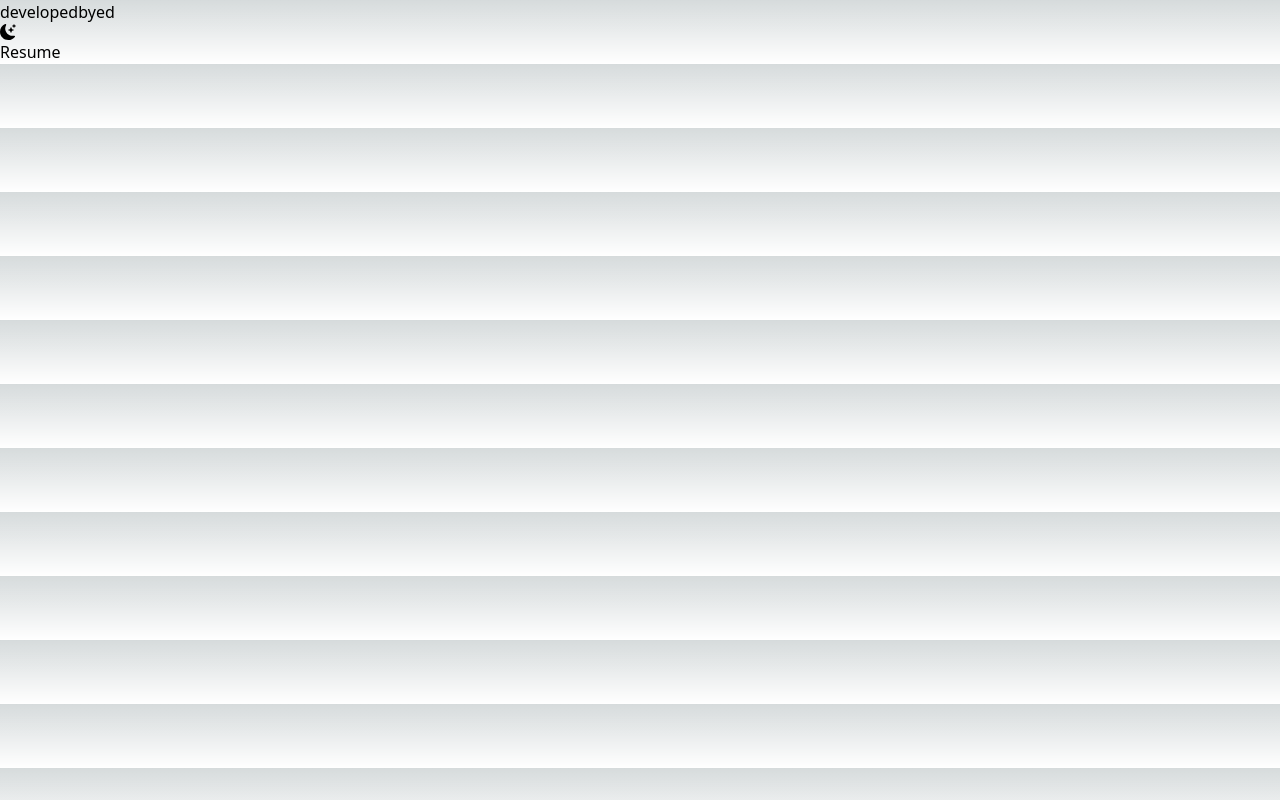
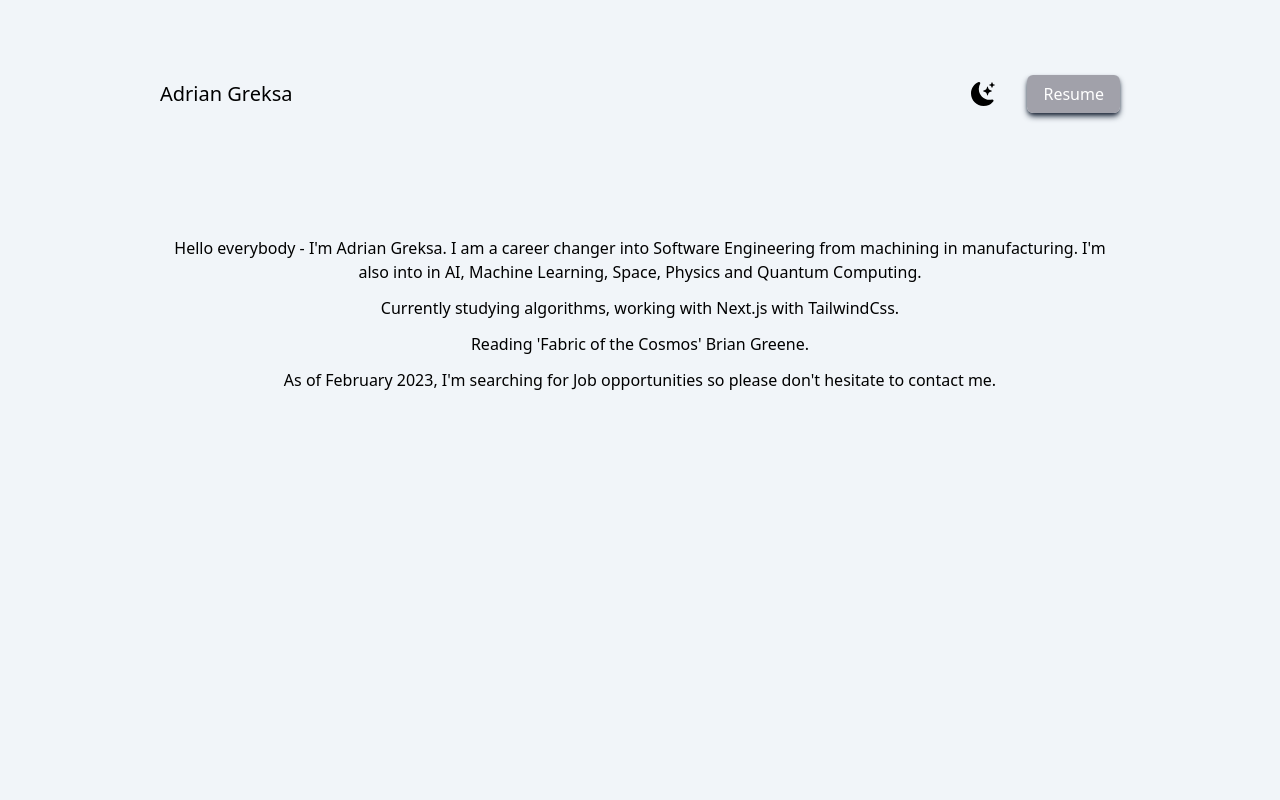
Before and after one commit to ajunx8/v2-portfolio, a Next.js app: page / in a window 1280 px wide. Built offline with nearby package versions, Linux system fonts and the light colour scheme.

Commit message:
added some text, played with flexbox

```diff
--- a/pages/index.js
+++ b/pages/index.js
@@ -13,10 +13,11 @@ export default function Home() {
         <meta name="viewport" content="width=device-width, initial-scale=1" />
         <link rel="icon" href="/favicon.ico" />
       </Head>
-      <main>
-        <section>
+      <main className="bg-slate-100 px-10 md:px-20 lg:px-40">
+        {/* Nav and Banner */}
+        <section className="min-h-screen">
           <nav className="py-10 mb-12 flex justify-between">
-            <h1 className="text-xl font-burtons">developedbyed</h1>
+            <h1 className="text-xl font-burtons py-10">Adrian Greksa</h1>
             <ul className="flex items-center">
               <li>
                 <BsFillMoonStarsFill
@@ -26,7 +27,7 @@ export default function Home() {
               </li>
               <li>
                 <a
-                  className="bg-gradient-to-r from-cyan-500 to-teal-500 text-white px-4 py-2 rounded-md ml-8"
+                  className="bg-zinc-400 text-white px-4 py-2 rounded-md ml-8 shadow-slate-800 shadow-md hover:bg-amber-500"
                   href="#"
                 >
                   Resume
@@ -34,6 +35,25 @@ export default function Home() {
               </li>
             </ul>
           </nav>
+          <div className="flex flex-col space-y-3 text-center">
+            <p >
+              Hello everybody - I'm Adrian Greksa. I am a career changer into Software Engineering from machining in manufacturing. I'm also into in AI, Machine Learning, Space, Physics and Quantum Computing.
+            </p>
+            <p>
+              Currently studying algorithms, working with Next.js with TailwindCss.
+            </p>
+            <p>
+              Reading 'Fabric of the Cosmos' Brian Greene.
+            </p>
+            <p>
+              As of February 2023, I'm searching for Job opportunities so please don't hesitate to contact me.
+            </p>
+          </div>
+        </section>
+
+        {/* Projects */}
+        <section>
+
         </section>
       </main>
     </>
--- a/styles/globals.css
+++ b/styles/globals.css
@@ -1,81 +1,6 @@
 @tailwind base;
 @tailwind components;
 @tailwind utilities;
-
-:root {
-  --max-width: 1100px;
-  --border-radius: 12px;
-  --font-mono: ui-monospace, Menlo, Monaco, 'Cascadia Mono', 'Segoe UI Mono',
-    'Roboto Mono', 'Oxygen Mono', 'Ubuntu Monospace', 'Source Code Pro',
-    'Fira Mono', 'Droid Sans Mono', 'Courier New', monospace;
-
-  --foreground-rgb: 0, 0, 0;
-  --background-start-rgb: 214, 219, 220;
-  --background-end-rgb: 255, 255, 255;
-
-  --primary-glow: conic-gradient(
-    from 180deg at 50% 50%,
-    #16abff33 0deg,
-    #0885ff33 55deg,
-    #54d6ff33 120deg,
-    #0071ff33 160deg,
-    transparent 360deg
-  );
-  --secondary-glow: radial-gradient(
-    rgba(255, 255, 255, 1),
-    rgba(255, 255, 255, 0)
-  );
-
-  --tile-start-rgb: 239, 245, 249;
-  --tile-end-rgb: 228, 232, 233;
-  --tile-border: conic-gradient(
-    #00000080,
-    #00000040,
-    #00000030,
-    #00000020,
-    #00000010,
-    #00000010,
-    #00000080
-  );
-
-  --callout-rgb: 238, 240, 241;
-  --callout-border-rgb: 172, 175, 176;
-  --card-rgb: 180, 185, 188;
-  --card-border-rgb: 131, 134, 135;
-}
-
-@media (prefers-color-scheme: dark) {
-  :root {
-    --foreground-rgb: 255, 255, 255;
-    --background-start-rgb: 0, 0, 0;
-    --background-end-rgb: 0, 0, 0;
-
-    --primary-glow: radial-gradient(rgba(1, 65, 255, 0.4), rgba(1, 65, 255, 0));
-    --secondary-glow: linear-gradient(
-      to bottom right,
-      rgba(1, 65, 255, 0),
-      rgba(1, 65, 255, 0),
-      rgba(1, 65, 255, 0.3)
-    );
-
-    --tile-start-rgb: 2, 13, 46;
-    --tile-end-rgb: 2, 5, 19;
-    --tile-border: conic-gradient(
-      #ffffff80,
-      #ffffff40,
-      #ffffff30,
-      #ffffff20,
-      #ffffff10,
-      #ffffff10,
-      #ffffff80
-    );
-
-    --callout-rgb: 20, 20, 20;
-    --callout-border-rgb: 108, 108, 108;
-    --card-rgb: 100, 100, 100;
-    --card-border-rgb: 200, 200, 200;
-  }
-}
 
 * {
   box-sizing: border-box;
@@ -89,23 +14,7 @@ body {
   overflow-x: hidden;
 }
 
-body {
-  color: rgb(var(--foreground-rgb));
-  background: linear-gradient(
-      to bottom,
-      transparent,
-      rgb(var(--background-end-rgb))
-    )
-    rgb(var(--background-start-rgb));
-}
-
 a {
   color: inherit;
   text-decoration: none;
 }
-
-@media (prefers-color-scheme: dark) {
-  html {
-    color-scheme: dark;
-  }
-}
--- a/tailwind.config.js
+++ b/tailwind.config.js
@@ -1,6 +1,8 @@
 /** @type {import('tailwindcss').Config} */
 module.exports = {
-  content: [],
+  content: [
+    './pages/**/*.{html,js}'
+  ],
   theme: {
     extend: {},
   },
```
